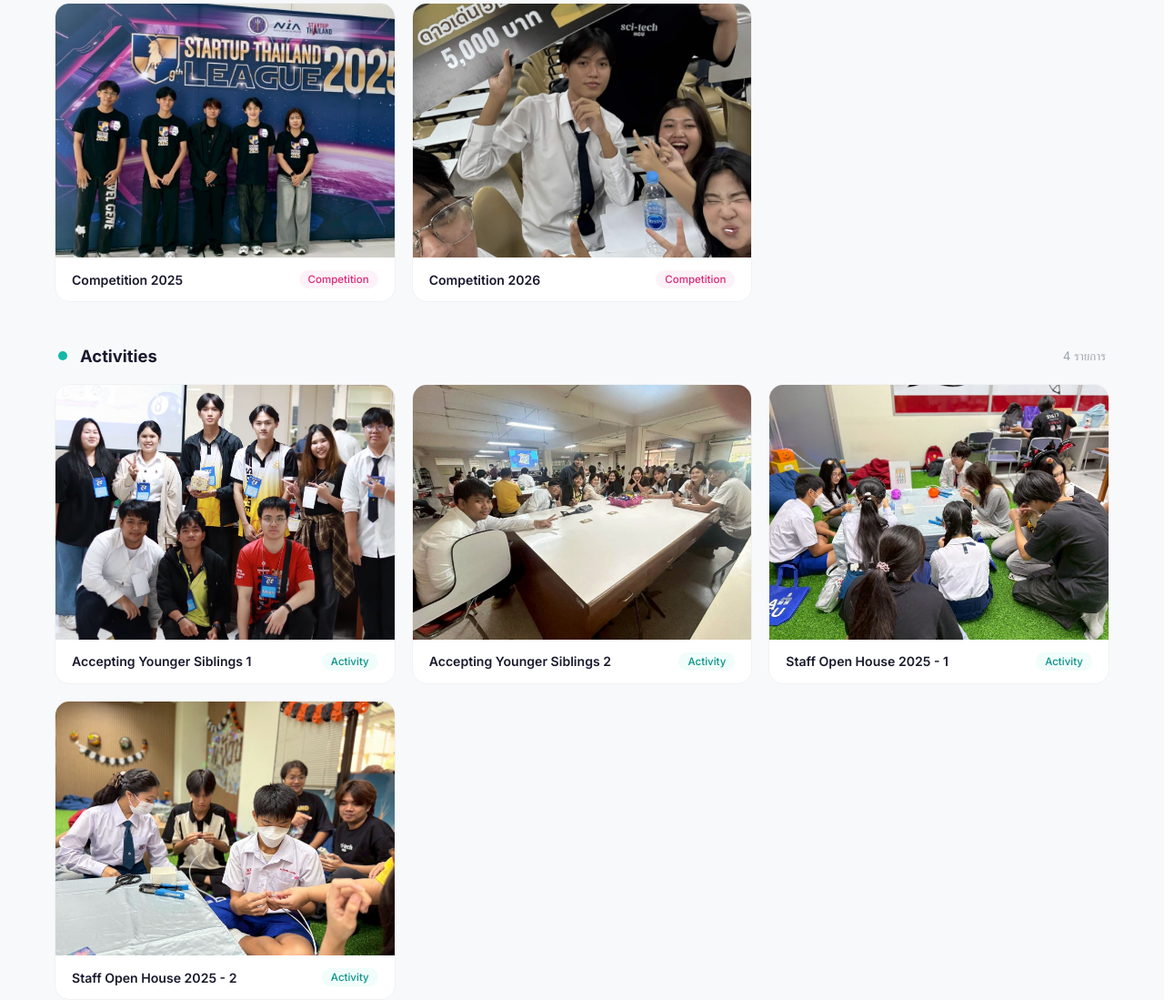
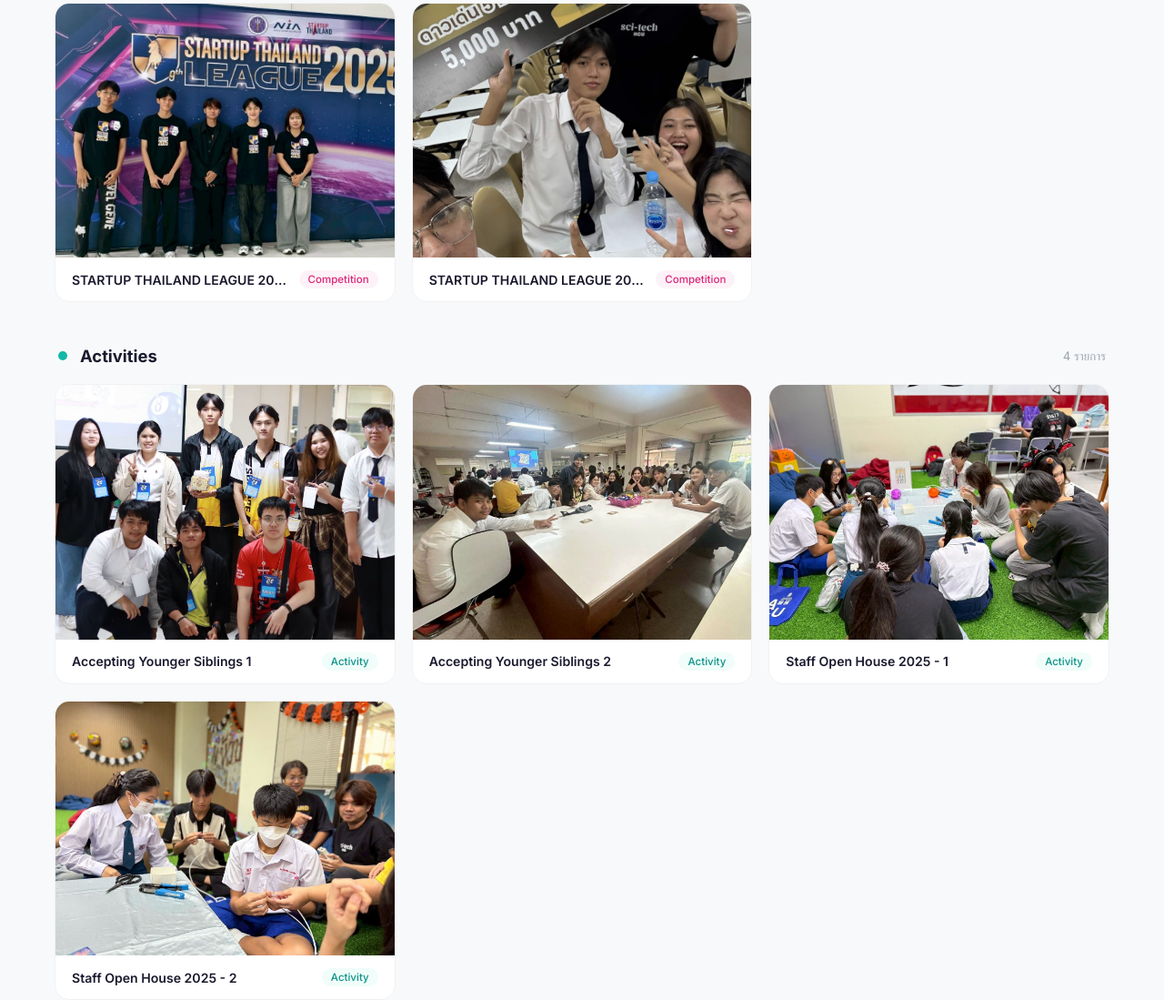
Before and after one commit to kittiphongkubkub/Certificates-Competitions-Activities, a plain HTML site: page index.html in a window 1280 px wide. Shown: the part 1132-2231 px from the top of the page at 91% size. Drawn offline with Linux system fonts and the light colour scheme.

Commit message:
Add files via upload

```diff
--- a/index.html
+++ b/index.html
@@ -636,19 +636,19 @@
                 <div class="section-count">2 รายการ</div>
             </div>
             <div class="grid">
-                <div class="card" onclick="openLB('My Competitions/2025.jpg','Competition 2025')">
-                    <div class="card-img"><img src="My Competitions/2025.jpg" alt="Competition 2025" loading="lazy">
+                <div class="card" onclick="openLB('My Competitions/2025.jpg','STARTUP THAILAND LEAGUE 2025')">
+                    <div class="card-img"><img src="My Competitions/2025.jpg" alt="STARTUP THAILAND LEAGUE 2025" loading="lazy">
                     </div>
                     <div class="card-body">
-                        <span class="card-name">Competition 2025</span>
+                        <span class="card-name">STARTUP THAILAND LEAGUE 2025</span>
                         <span class="card-tag comp">Competition</span>
                     </div>
                 </div>
-                <div class="card" onclick="openLB('My Competitions/2026.jpg','Competition 2026')">
-                    <div class="card-img"><img src="My Competitions/2026.jpg" alt="Competition 2026" loading="lazy">
+                <div class="card" onclick="openLB('My Competitions/2026.jpg','STARTUP THAILAND LEAGUE 2026')">
+                    <div class="card-img"><img src="My Competitions/2026.jpg" alt="STARTUP THAILAND LEAGUE 2026" loading="lazy">
                     </div>
                     <div class="card-body">
-                        <span class="card-name">Competition 2026</span>
+                        <span class="card-name">STARTUP THAILAND LEAGUE 2026</span>
                         <span class="card-tag comp">Competition</span>
                     </div>
                 </div>
```
